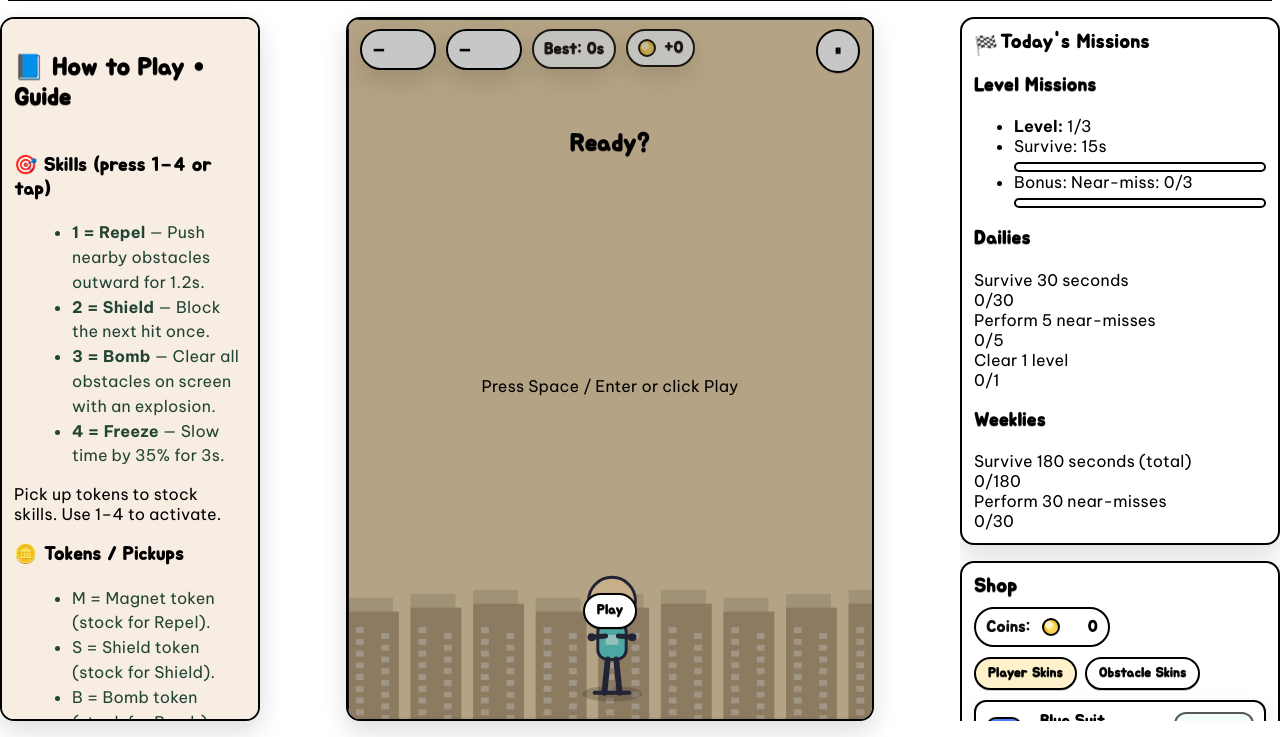
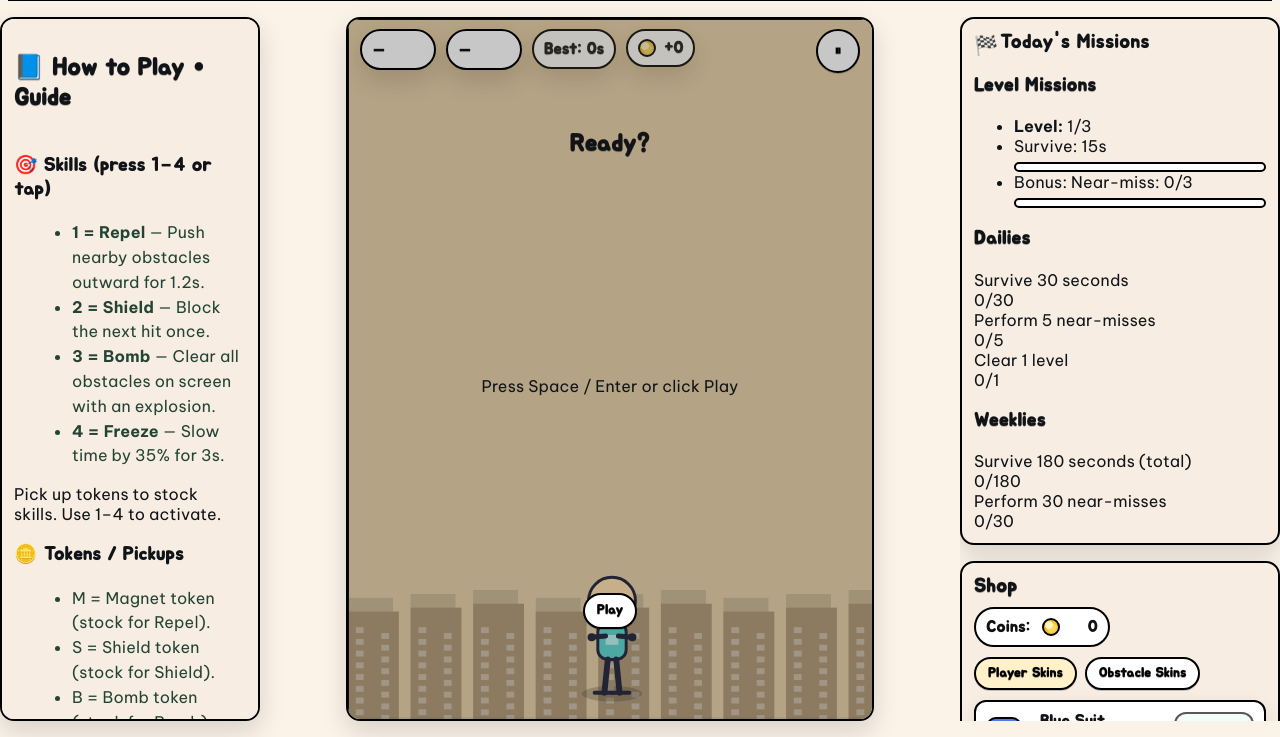
Before and after one commit to hoangga321/avoid-boxes, a plain HTML site: page index.html in a window 1280 px wide. Shown: the part 71-808 px from the top of the page. Drawn offline with Linux system fonts and the light colour scheme.

Commit message:
Update panel background color to use CSS variable

```diff
--- a/css/style.css
+++ b/css/style.css
@@ -3,6 +3,7 @@
    ======================= */
 :root{
   /* màu chính */
+  body{ background: var(--bg); color: var(--ink); }
   --bg:#fbf3e8;
   --surface:#f7ede2;
   --paper:#ffffff;
@@ -184,7 +185,7 @@ html{ overflow:hidden; }                 /* ẩn scrollbar ngoài – panel con
    RIGHT PANELS
    ======================= */
 .panel{
-  background:#fff; border:2px solid #000; border-radius:14px;
+  background:var(--surface); border:2px solid #000; border-radius:14px;
   box-shadow:var(--shadow); padding:12px;
   transition:box-shadow .15s ease, transform .12s ease;
 }
```
